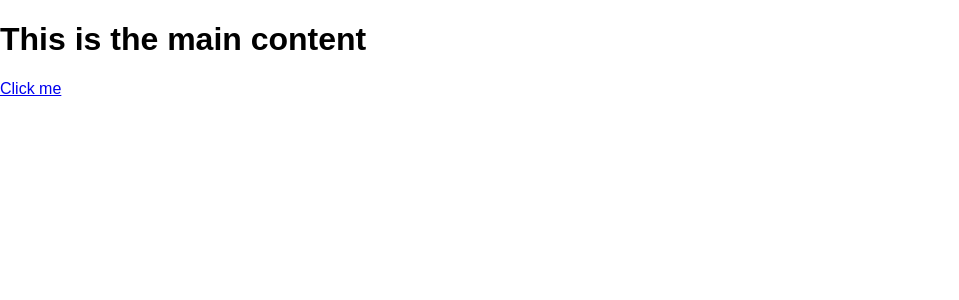
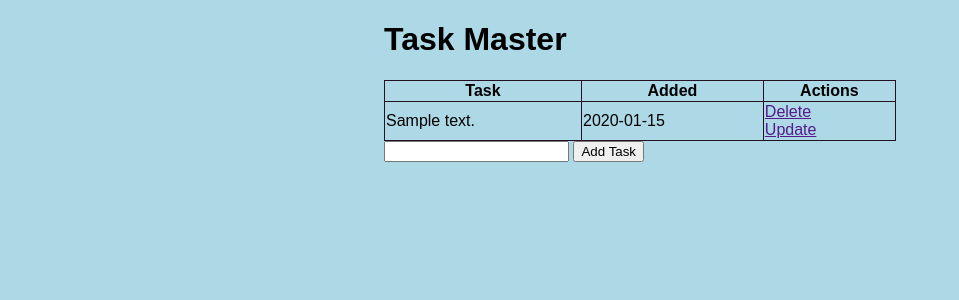
Before and after one commit to Prashin006/Todo-app-flask, a Flask app: page / in a window 1280 px wide. Shown: the top 300 px of the page, without its empty margins (0-959 px from the left). Run offline with Flask 3, Linux system fonts and the light colour scheme; tables that the repository leaves empty hold one stand-in row (values such as "Sample post").

Commit message:
Create working task management app

```diff
--- a/app.py
+++ b/app.py
@@ -1,10 +1,34 @@
-from flask import Flask,render_template
+from flask import Flask, render_template, request, redirect, url_for, flash
+from flask_sqlalchemy import SQLAlchemy
+from datetime import datetime
 
 app = Flask(__name__)
+# Specifying /// is a relative path while //// is an absolute path
+app.config['SQLALCHEMY_DATABASE_URI']="sqlite:///test.db"
+db = SQLAlchemy(app)
 
-@app.route('/')
+class ToDo(db.Model):
+    id = db.Column(db.Integer, primary_key=True)
+    content = db.Column(db.String(255), nullable=False)
+    date_created = db.Column(db.DateTime, default=datetime.now)
+
+    def __repr__(self):
+        return f"<Task {self.id}>"
+
+@app.route('/',methods=['GET','POST'])
 def index():
-    return render_template('index.html')
+    if request.method == 'POST':
+        task_content = request.form['content']
+        new_task = ToDo(content=task_content)
+        try:
+            db.session.add(new_task)
+            db.session.commit()
+            return redirect(url_for('index'))
+        except Exception as e:
+            flash(f'An exception occurred!{e}', category='danger')
+    else:
+        tasks = ToDo.query.order_by(ToDo.date_created).all()
+        return render_template('index.html',tasks=tasks)
 
 if __name__ == '__main__':
     app.run(debug=True)
--- a/static/css/main.css
+++ b/static/css/main.css
@@ -1,4 +1,19 @@
-body{
+body, html{
     margin: 0;
     font-family: sans-serif;
+    background-color: lightblue;
 }
+
+.content{
+    margin: 0 auto;
+    width: 40%;
+}
+
+table, th, td{
+    border: 1px solid #212;
+}
+
+table{
+    border-collapse: collapse;
+    width: 100%;
+}
--- a/templates/index.html
+++ b/templates/index.html
@@ -1,12 +1,31 @@
 {% extends 'base.html' %}
 {% block title %}
-Index Page
+Task Manager
 {% endblock %}
 {% block content %}
-<h1>
-    This is the main content
-</h1>
-<a href="#">
-    Click me
-</a>
+<div class="content">
+    <h1>Task Master</h1>
+    <table>
+        <tr>
+            <th>Task</th>
+            <th>Added</th>
+            <th>Actions</th>
+        </tr>
+        {% for task in tasks %}
+        <tr>
+            <td>{{ task.content }}</td>
+            <td>{{ task.date_created.date() }}</td>
+            <td>
+                <a href="">Delete</a>
+                <br>
+                <a href="">Update</a>
+            </td>
+        </tr>
+        {% endfor %}
+    </table>
+    <form action="/" method="post">
+        <input type="text" name="content" id="content">
+        <input type="submit" value="Add Task">
+    </form>
+</div>
 {% endblock %}
```
Also changed, not shown: 1 other file.
